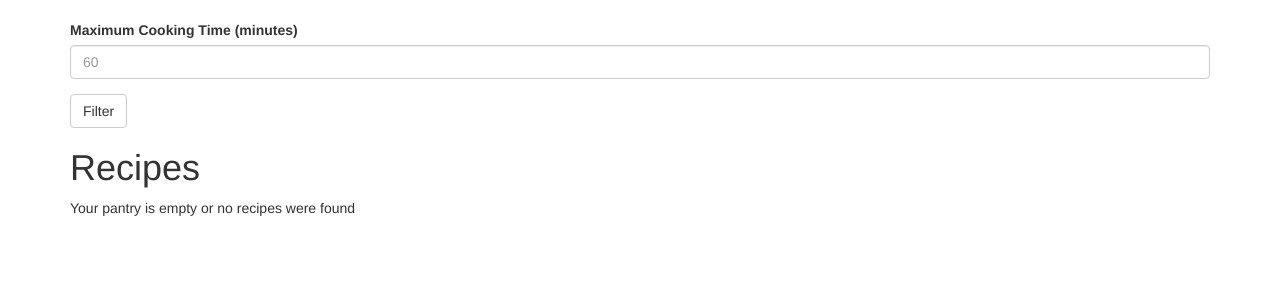
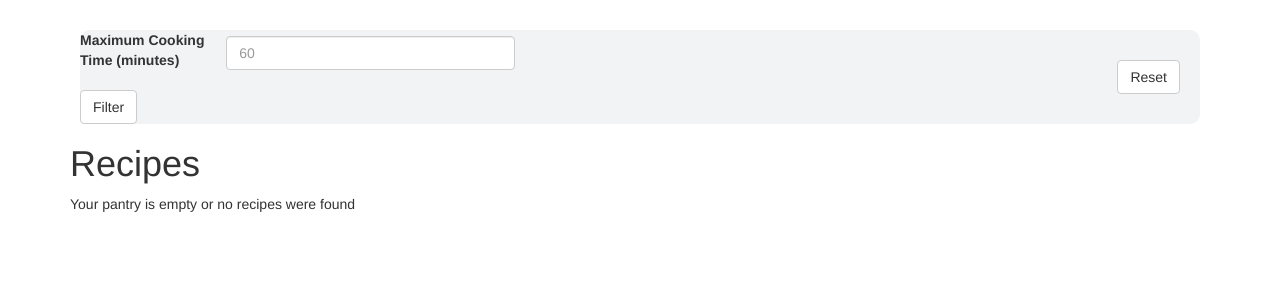
Before and after one commit to tmonty12/receipete, a Flask app: page / in a window 1280 px wide. Shown: the part 50-350 px from the top of the page. Run offline with Flask 3, Linux system fonts and the light colour scheme; the visitor is signed in with stand-in values (Sample User, id 1); data that the repository does not hold is empty; some libraries are stand-ins or nearby versions.

Commit message:
Reset button for time filter

```diff
--- a/app/templates/recipes.html
+++ b/app/templates/recipes.html
@@ -4,6 +4,11 @@
 
 {% block app_content %}
     <style>
+        .column
+        {
+            float: left;
+            width: 50%;
+        }
         .recipe {
             display: flex;
             align-items: center;
@@ -28,12 +33,14 @@
             margin-right: 20px;
         }
     </style>
-    <div class="comment-form">
+    <div class="recipe">
         {{ wtf.quick_form(form) }}
+        <a href="{{ url_for('index') }}"><button class="btn btn-default">Reset</button></a>
         {% if not is_digit %}
             <h1 style="font-family:helvetica;">Enter a Valid Time (Ex. 120)</h1>
         {% endif %}
     </div>
+
     {% if is_digit %}
         <h1 style="font-family:helvetica;">Recipes</h1>
         {% if recipes %}
```
